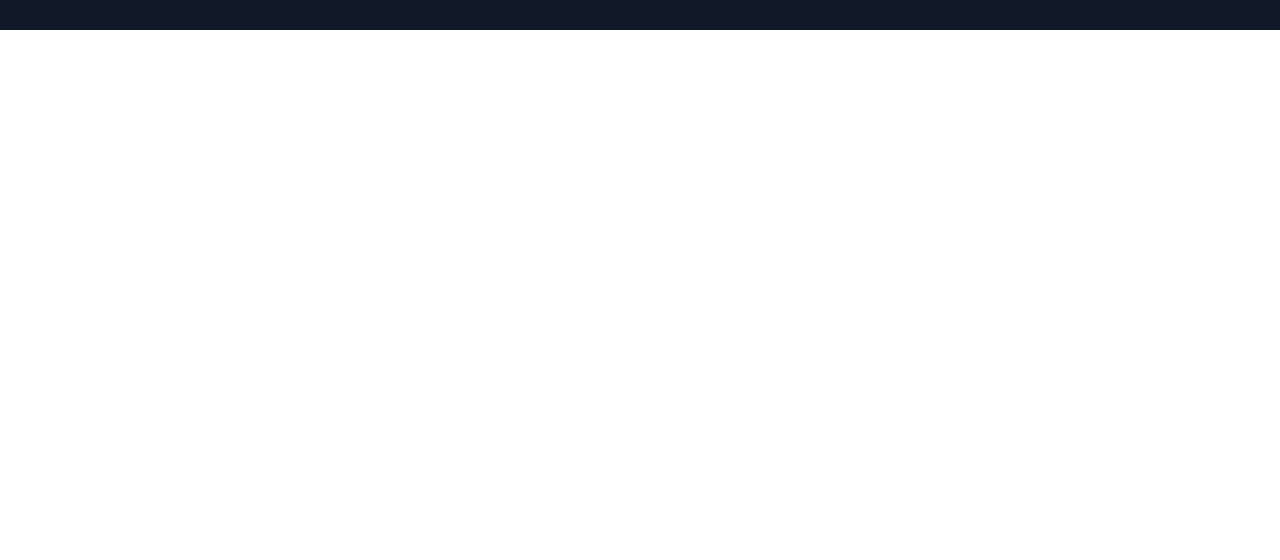
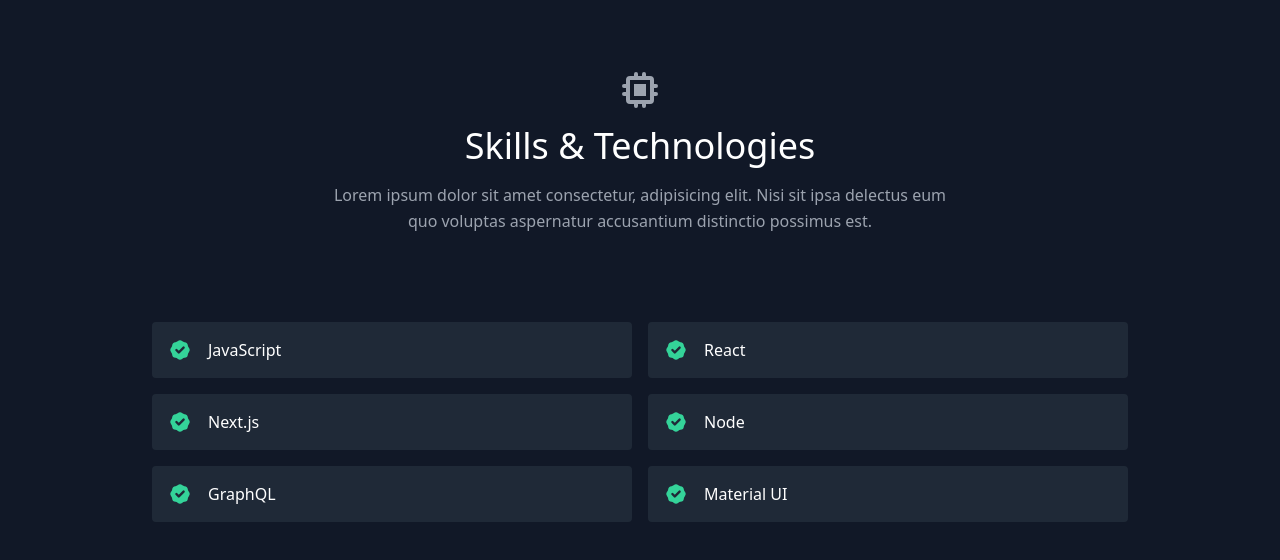
Before and after one commit to ayushgupta0110/My_Portfolio-App, a React (Create React App) app: page / in a window 1280 px wide. Shown: the part 1255-1815 px from the top of the page. Before the commit the page ends 1285 px from the top, so only its background shows below. Built offline with nearby package versions, Linux system fonts and the light colour scheme.

Commit message:
Added Skills component

```diff
--- a/src/components/Skills.js
+++ b/src/components/Skills.js
@@ -1,11 +1,35 @@
-import React from 'react'
+import { BadgeCheckIcon, ChipIcon } from "@heroicons/react/solid";
+import React from "react";
+import { skills } from "../data";
 
-const Skills = () => {
-    return (
-        <div>
-
+export default function Skills() {
+  return (
+    <section id="skills">
+      <div className="container px-5 py-10 mx-auto">
+        <div className="text-center mb-20">
+          <ChipIcon className="w-10 inline-block mb-4" />
+          <h1 className="sm:text-4xl text-3xl font-medium title-font text-white mb-4">
+            Skills &amp; Technologies
+          </h1>
+          <p className="text-base leading-relaxed xl:w-2/4 lg:w-3/4 mx-auto">
+            Lorem ipsum dolor sit amet consectetur, adipisicing elit. Nisi sit
+            ipsa delectus eum quo voluptas aspernatur accusantium distinctio
+            possimus est.
+          </p>
         </div>
-    )
+        <div className="flex flex-wrap lg:w-4/5 sm:mx-auto sm:mb-2 -mx-2">
+          {skills.map((skill) => (
+            <div key={skill} className="p-2 sm:w-1/2 w-full">
+              <div className="bg-gray-800 rounded flex p-4 h-full items-center">
+                <BadgeCheckIcon className="text-green-400 w-6 h-6 flex-shrink-0 mr-4" />
+                <span className="title-font font-medium text-white">
+                  {skill}
+                </span>
+              </div>
+            </div>
+          ))}
+        </div>
+      </div>
+    </section>
+  );
 }
-
-export default Skills
```
